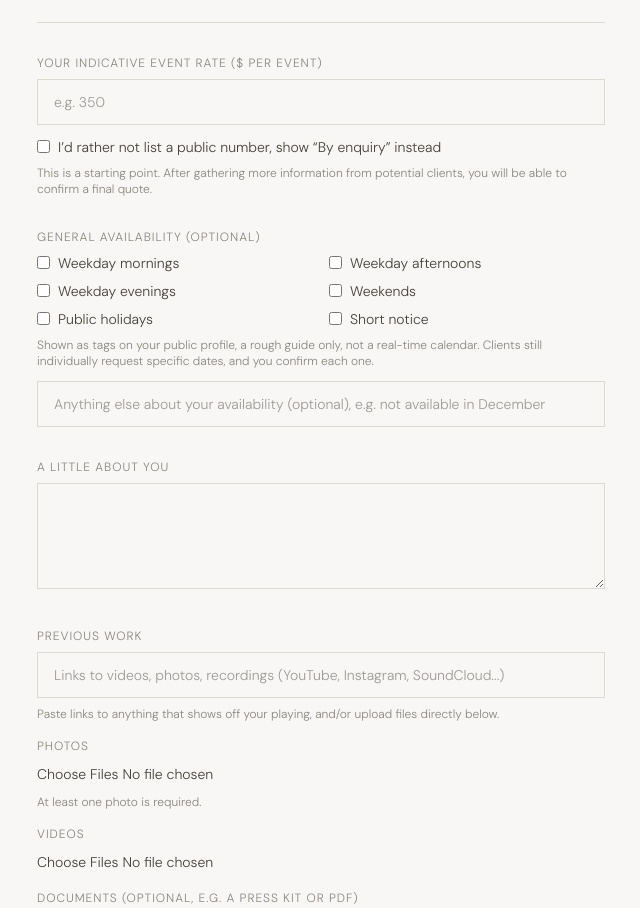
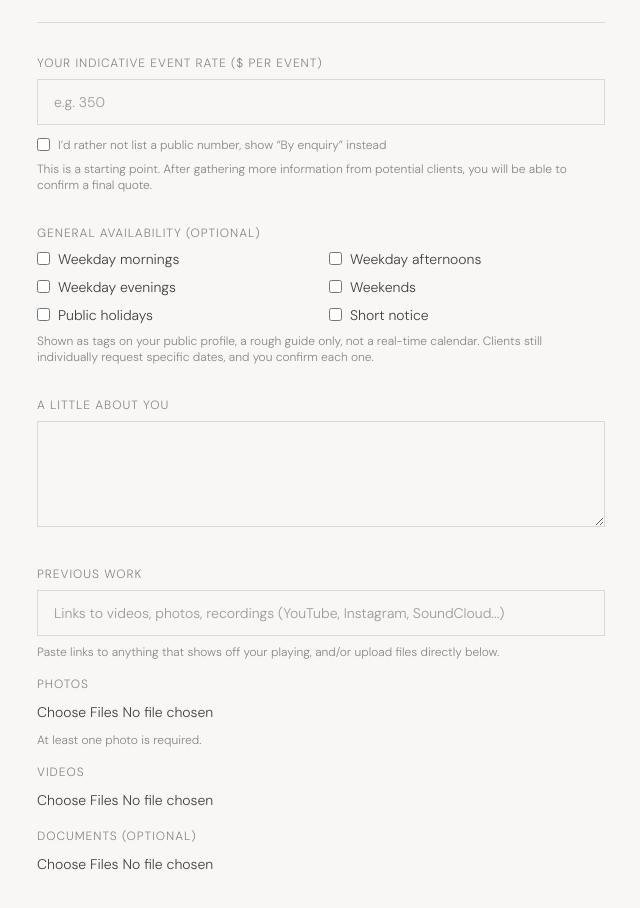
Before and after one commit to musiciangallery/Musician-Gallery, a Next.js app: page /join in a window 1280 px wide. Shown: the part 1480-2388 px from the top of the page, without its empty margins (319-959 px from the left). Built offline with nearby package versions, Linux system fonts and the light colour scheme.

Commit message:
Update JoinForm.tsx

```diff
--- a/src/components/JoinForm.tsx
+++ b/src/components/JoinForm.tsx
@@ -17,7 +17,7 @@ const YEARS_EXPERIENCE = [
   "10+ years",
 ];
 
-const LESSON_FORMATS = ["In-person only", "Online Only", "In-person and online"];
+const LESSON_FORMATS = ["In-person only", "Online only", "In-person & online"];
 
 const LESSON_LENGTHS = ["30 minutes", "45 minutes", "60 minutes", "75 minutes", "90 minutes"];
 
@@ -351,7 +351,7 @@ export default function JoinForm({
           >
             <option>Event Musician</option>
             <option>Teacher</option>
-            <option>Teacher &amp; Events</option>
+            <option value="Teacher &amp; Events">Teacher &amp; Event Musician</option>
           </select>
         </div>
       </div>
@@ -532,7 +532,7 @@ export default function JoinForm({
             value={form.lessonRateFrom}
             onChange={(e) => update("lessonRateFrom", e.target.value)}
           />
-          <label className="flex items-center gap-2 text-sm cursor-pointer mt-3">
+          <label className="flex items-center gap-2 text-xs text-mid cursor-pointer mt-3">
             <input
               type="checkbox"
               checked={form.lessonRateByEnquiry}
@@ -560,7 +560,7 @@ export default function JoinForm({
             value={form.eventRateFrom}
             onChange={(e) => update("eventRateFrom", e.target.value)}
           />
-          <label className="flex items-center gap-2 text-sm cursor-pointer mt-3">
+          <label className="flex items-center gap-2 text-xs text-mid cursor-pointer mt-3">
             <input
               type="checkbox"
               checked={form.eventRateByEnquiry}
@@ -588,12 +588,6 @@ export default function JoinForm({
           real-time calendar. Clients still individually request specific
           dates, and you confirm each one.
         </p>
-        <input
-          className={`${inputClass} mt-3`}
-          placeholder="Anything else about your availability (optional), e.g. not available in December"
-          value={form.availability}
-          onChange={(e) => update("availability", e.target.value)}
-        />
       </div>
 
       <div>
@@ -682,7 +676,7 @@ export default function JoinForm({
             ))}
           </ul>
         )}
-        <label className={`${labelClass} mt-4`}>Documents (optional, e.g. a press kit or PDF)</label>
+        <label className={`${labelClass} mt-4`}>Documents (optional)</label>
         <input
           type="file"
           accept="application/pdf"
```
